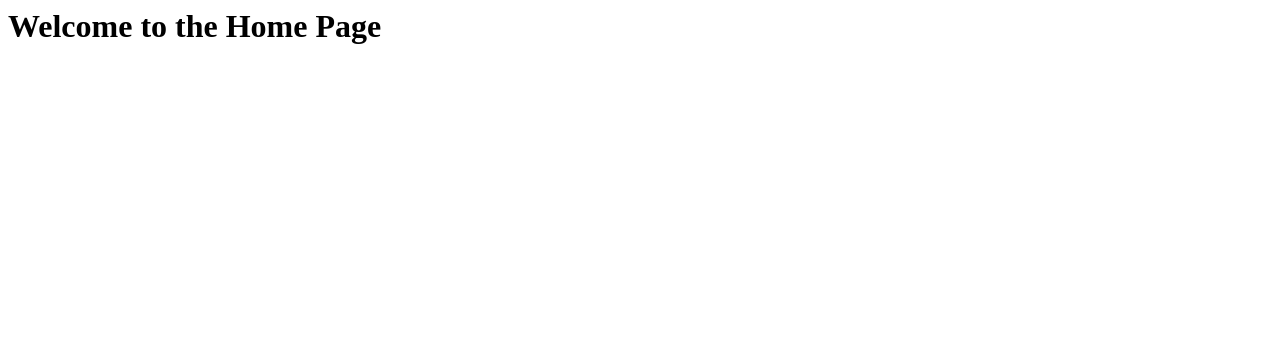
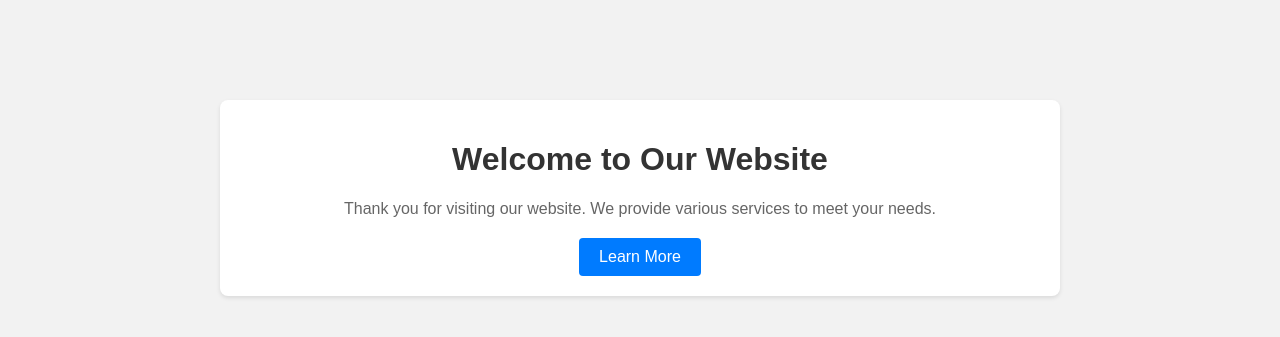
Before and after one commit to Sol2023/fraud-detection, a Flask app: page / in a window 1280 px wide. Shown: the top 337 px of the page. Run offline with Flask 3, Linux system fonts and the light colour scheme.

Commit message:
add index.html and link it to home.html

```diff
--- a/templates/index.html
+++ b/templates/index.html
@@ -1 +1,51 @@
-<h1>Welcome to the Home Page</h1>
+<!DOCTYPE html>
+<html lang="en">
+<head>
+    <meta charset="UTF-8">
+    <meta name="viewport" content="width=device-width, initial-scale=1.0">
+    <title>Welcome to Our Website</title>
+    <style>
+        body {
+            font-family: Arial, sans-serif;
+            margin: 0;
+            padding: 0;
+            background-color: #f2f2f2;
+        }
+        .container {
+            max-width: 800px;
+            margin: 100px auto;
+            padding: 20px;
+            background-color: #fff;
+            border-radius: 8px;
+            box-shadow: 0 2px 4px rgba(0, 0, 0, 0.1);
+            text-align: center;
+        }
+        h1 {
+            color: #333;
+        }
+        p {
+            color: #666;
+            margin-bottom: 20px;
+        }
+        .btn {
+            display: inline-block;
+            padding: 10px 20px;
+            background-color: #007bff;
+            color: #fff;
+            text-decoration: none;
+            border-radius: 4px;
+            transition: background-color 0.3s;
+        }
+        .btn:hover {
+            background-color: #0056b3;
+        }
+    </style>
+</head>
+<body>
+    <div class="container">
+        <h1>Welcome to Our Website</h1>
+        <p>Thank you for visiting our website. We provide various services to meet your needs.</p>
+        <a href="home.html" class="btn">Learn More</a>
+    </div>
+</body>
+</html>
```
